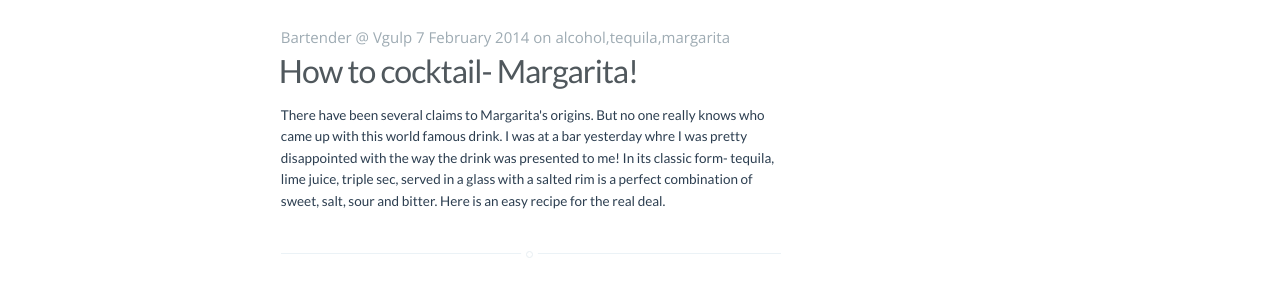
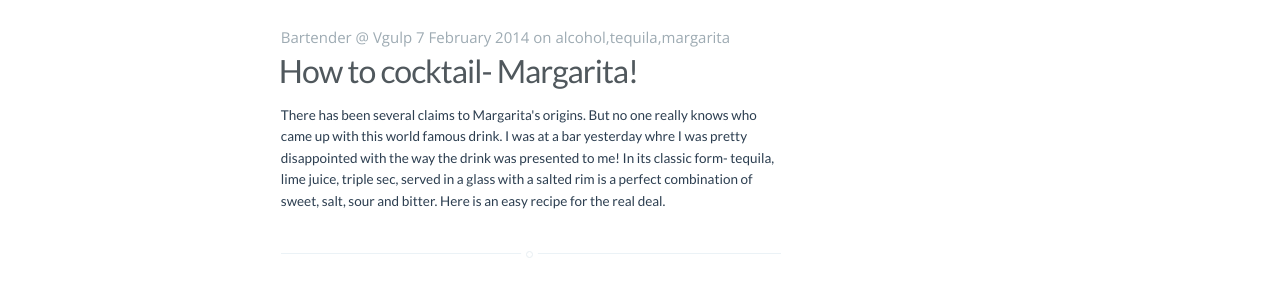
Before and after one commit to ajeeshpu/vgulp-jekyll, a Jekyll site: the page built from blog/index.html, in a window 1280 px wide. Shown: the part 603-899 px from the top of the page. Built offline with Jekyll 4.4.1, drawn with Linux system fonts in a browser that asks for light colours; some web fonts are replaced; Markdown is read by kramdown in place of the engine named in the settings; the list of posts is cut into pages by our own code.

Commit message:
edited margarita

```diff
--- a/_posts/2014-02-07-How-to-cocktail-Margarita.markdown
+++ b/_posts/2014-02-07-How-to-cocktail-Margarita.markdown
@@ -1,7 +1,7 @@
 ---
 layout: blog-post
 title: "How to cocktail- Margarita!"
-description: "There have been several claims to Margarita's origins. But no one really knows who came up with this world famous drink. I was at a bar yesterday whre I was pretty disappointed with the way the drink was presented to me! In its classic form- tequila, lime juice, triple sec, served in a glass with a salted rim is a perfect combination of sweet, salt, sour and bitter. Here is an easy recipe for the real deal. "
+description: "There has been several claims to Margarita's origins. But no one really knows who came up with this world famous drink. I was at a bar yesterday whre I was pretty disappointed with the way the drink was presented to me! In its classic form- tequila, lime juice, triple sec, served in a glass with a salted rim is a perfect combination of sweet, salt, sour and bitter. Here is an easy recipe for the real deal. "
 date: 2014-02-07 18:48:11
 tags: alcohol, tequila, margarita
 categories: all_spirits
@@ -9,7 +9,7 @@
 og_image_url: http://www.foodchannel.com/media/uploads/_thumbs/classic-margarita1_png_1280x800_q85.jpg
 ---
 
- There have been several claims to Margarita's origins. But no one really knows who came up with this world famous drink. I was at a bar yesterday whre I was pretty disappointed with the way the drink was presented to me! In its classic form- tequila, lime juice, triple sec, served in a glass with a salted rim is a perfect combination of sweet, salt, sour and bitter. Here is an easy recipe for the real deal.
+ There has been several claims to Margarita's origins. But no one really knows who came up with this world famous drink. I was at a bar yesterday whre I was pretty disappointed with the way the drink was presented to me! In its classic form- tequila, lime juice, triple sec, served in a glass with a salted rim is a perfect combination of sweet, salt, sour and bitter. Here is an easy recipe for the real deal.
 
 <img src="http://whiteonricecouple.com/recipe/images/margarita-485-1.jpg" alt="Liquor" width="75%"/>
 
```
